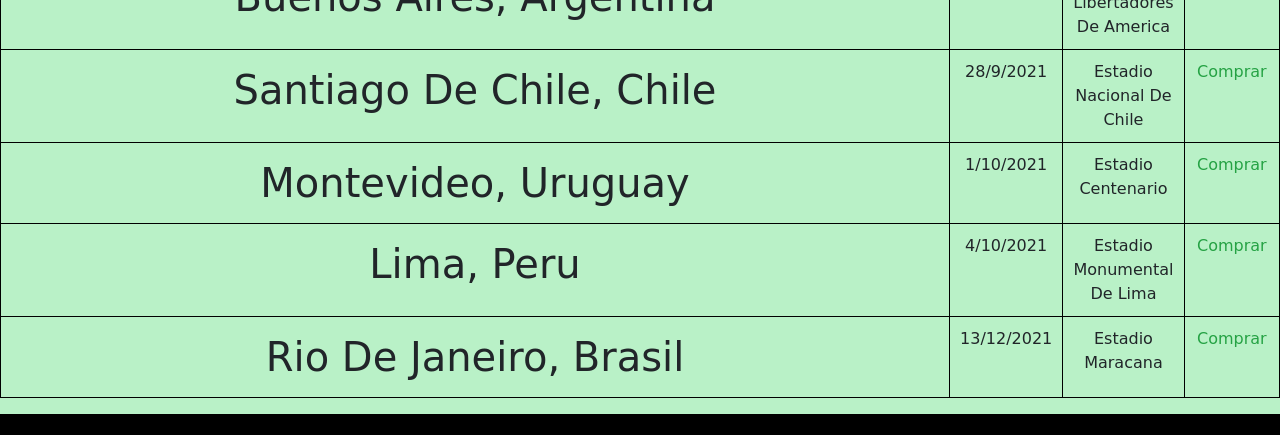
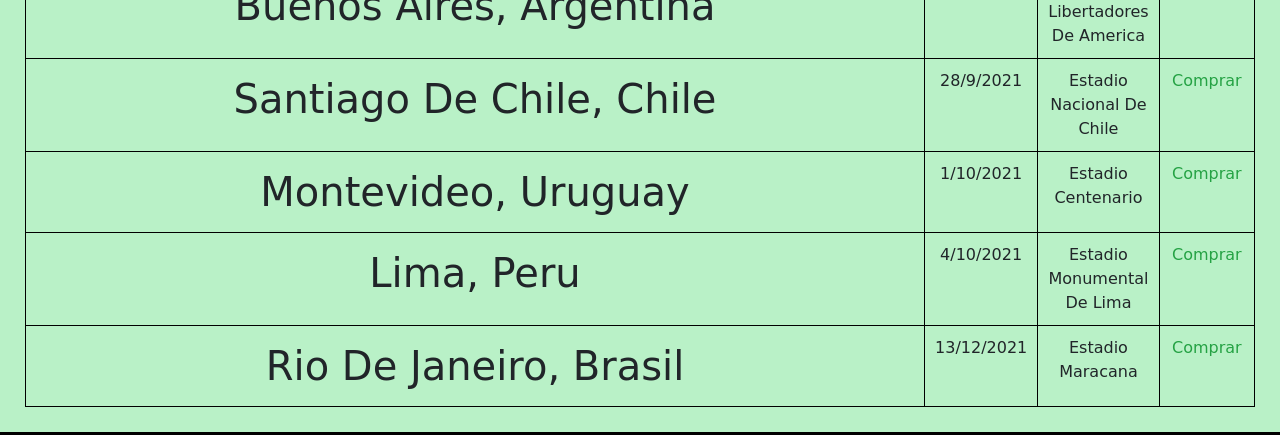
Before and after one commit to davidschupauk/GreenDay-Schupauk, a website: page html/tours.html in a window 1280 px wide. Shown: the part 314-749 px from the top of the page. Drawn offline with nearby package versions, Linux system fonts and the light colour scheme; a web font is replaced by a local one.

Commit message:
Version 22-7 B

```diff
--- a/html/tours.html
+++ b/html/tours.html
@@ -39,7 +39,7 @@
 
     <!--Fin listado menu-->
     <hr>
-    <section>
+    <section class="tablatours">
         <article>
             <h1>Proximas Fechas</h1>
             <!--Tabla de fechas-->
--- a/scss/estiloProyectoPPP.SCSS
+++ b/scss/estiloProyectoPPP.SCSS
@@ -110,6 +110,10 @@
 
 }
 
+.tablatours{
+    margin: 25px;
+}
+
 body{
     background-color: rgba(185,241,199,1);
     font-family: 'Odibee Sans', cursive;
@@ -140,6 +144,9 @@
 }
 #biografia{
     color: #10451D;
+}
+#formContacto{
+    margin: 25px;
 }
 
 @media only screen and (max-width:650px){
```
Also changed, not shown: css/estiloProyecto.css.
